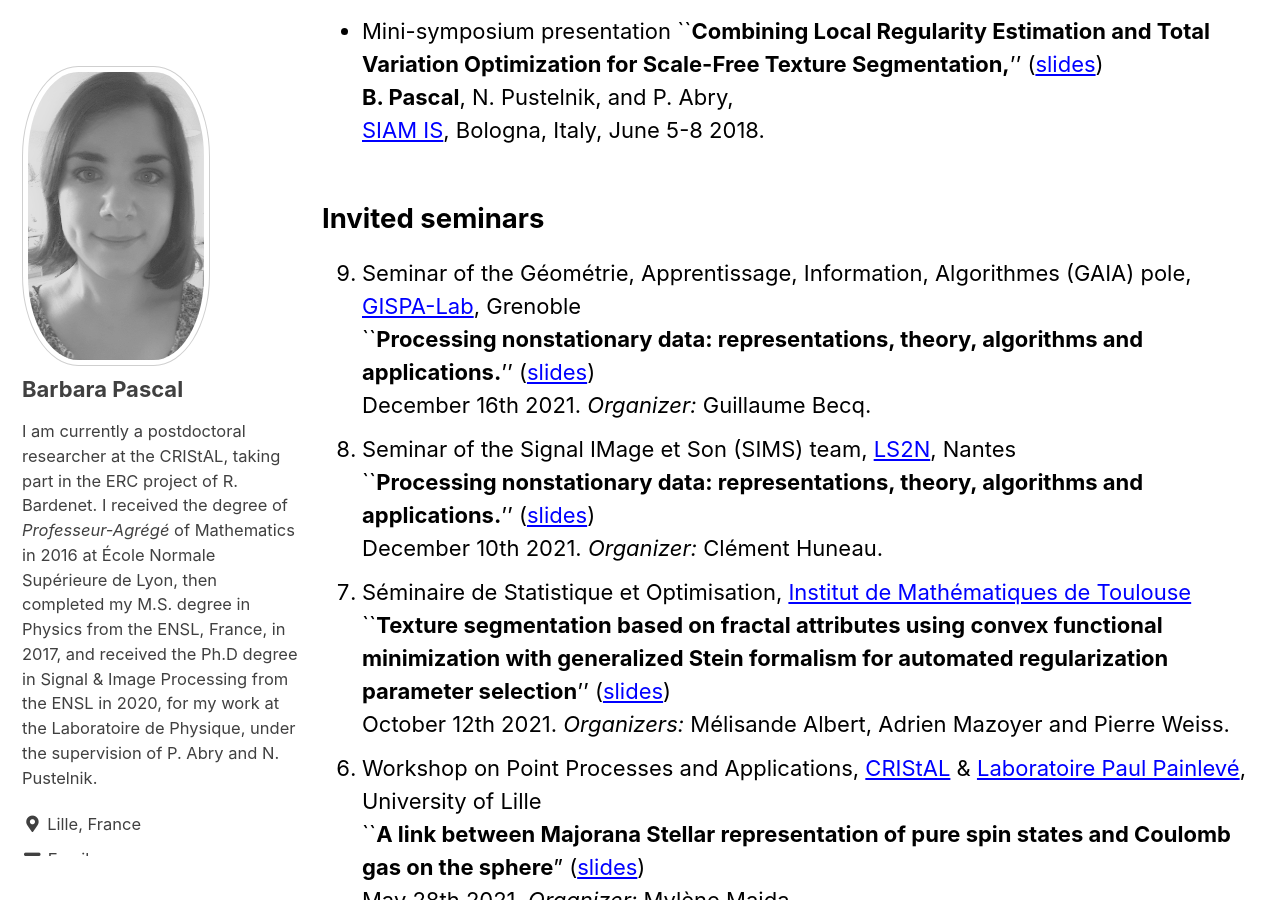
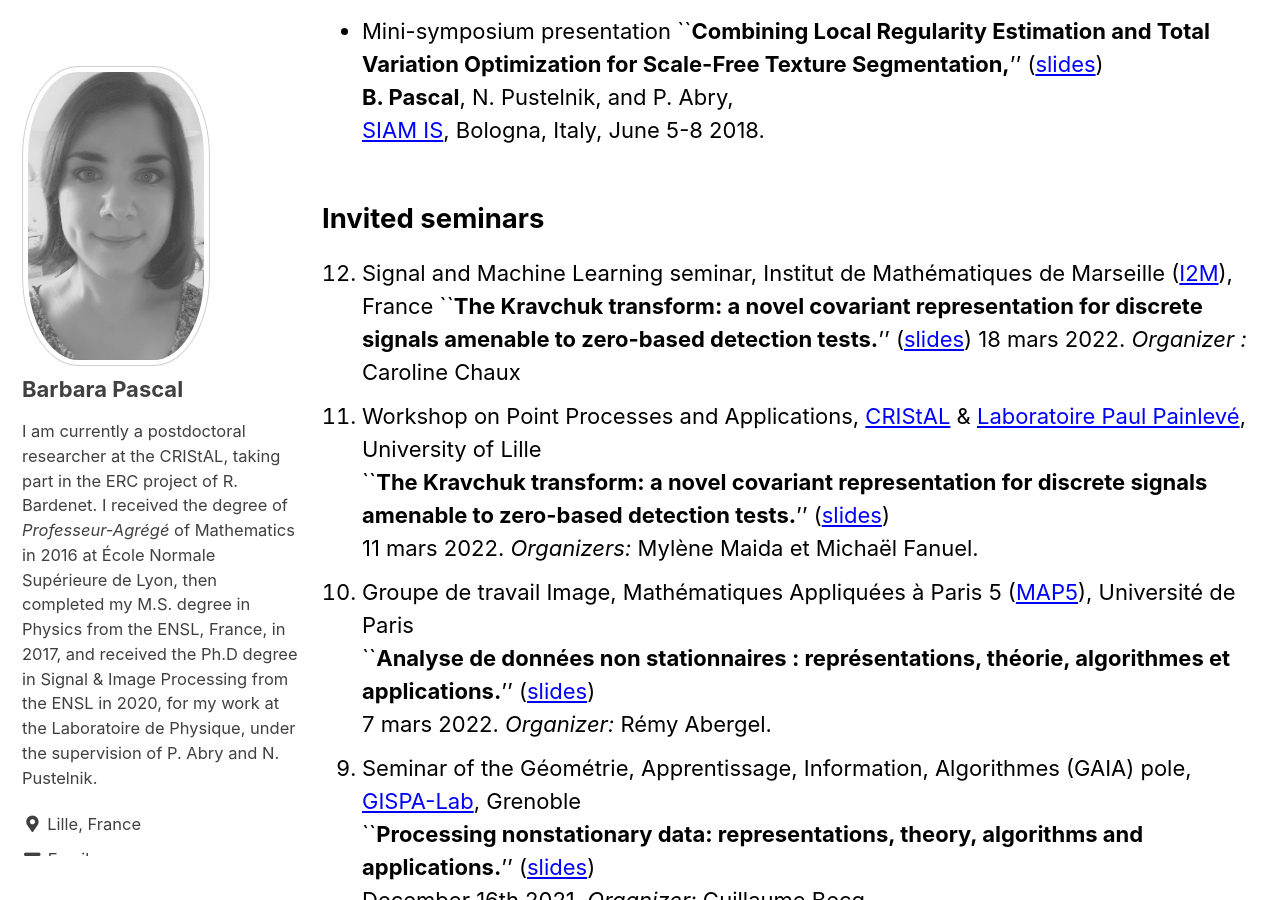
Before and after one commit to bpascal-fr/bpascal-fr.github.io, a Jekyll site: the page built from _pages/invitations.md, in a window 1280 px wide and 900 px high, scrolled down 470 px. Built offline with Jekyll 4.4.1, drawn with Linux system fonts in a browser that asks for light colours; cached includes are drawn as plain includes; nearby versions of some CDN libraries; some web fonts are replaced.

Commit message:
update list of seminars

```diff
--- a/_pages/invitations.md
+++ b/_pages/invitations.md
@@ -20,7 +20,16 @@ title: "Invited talks"
 
 ## Invited seminars
 
-9.  Seminar of the Géométrie, Apprentissage, Information, Algorithmes (GAIA) pole, [GISPA-Lab](http://www.gipsa-lab.fr/), Grenoble
+1. Signal and Machine Learning seminar, Institut de Mathématiques de Marseille ([I2M](https://www.i2m.univ-amu.fr/)), France
+``**The Kravchuk transform: a novel covariant representation for discrete signals amenable to zero-based detection tests.**'' ([slides](../assets/pdfs/I2M22.pdf))
+18 mars 2022.  *Organizer :* Caroline Chaux
+1. Workshop on Point Processes and Applications, [CRIStAL](https://www.cristal.univ-lille.fr/spip.php?page=rubrique&id_rubrique=1) & [Laboratoire Paul Painlevé](https://math.univ-lille.fr/), University of Lille
+``**The Kravchuk transform: a novel covariant representation for discrete signals amenable to zero-based detection tests.**'' ([slides](../assets/pdfs/gt-kravchuk.pdf))
+11 mars 2022. *Organizers:* Mylène Maida et Michaël Fanuel.
+1. Groupe de travail Image, Mathématiques Appliquées à Paris 5 ([MAP5](https://map5.mi.parisdescartes.fr/)), Université de Paris
+``**Analyse de données non stationnaires : représentations, théorie, algorithmes et applications.**'' ([slides](../assets/pdfs/MAP522.pdf))
+7 mars 2022. *Organizer:* Rémy Abergel.
+1. Seminar of the Géométrie, Apprentissage, Information, Algorithmes (GAIA) pole, [GISPA-Lab](http://www.gipsa-lab.fr/), Grenoble
 ``**Processing nonstationary data: representations, theory, algorithms and applications.**'' ([slides](..assets/pdfs/Grenoble21.pdf))
 December 16th 2021. *Organizer:* Guillaume Becq.
 8. Seminar of the Signal IMage et Son (SIMS) team, [LS2N](https://www.ls2n.fr/), Nantes
```
Also changed, not shown: 5 other files.
